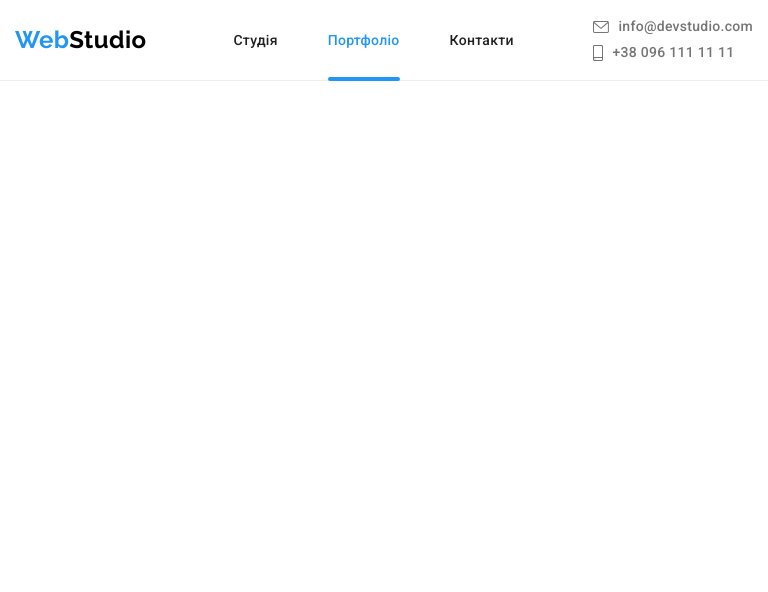
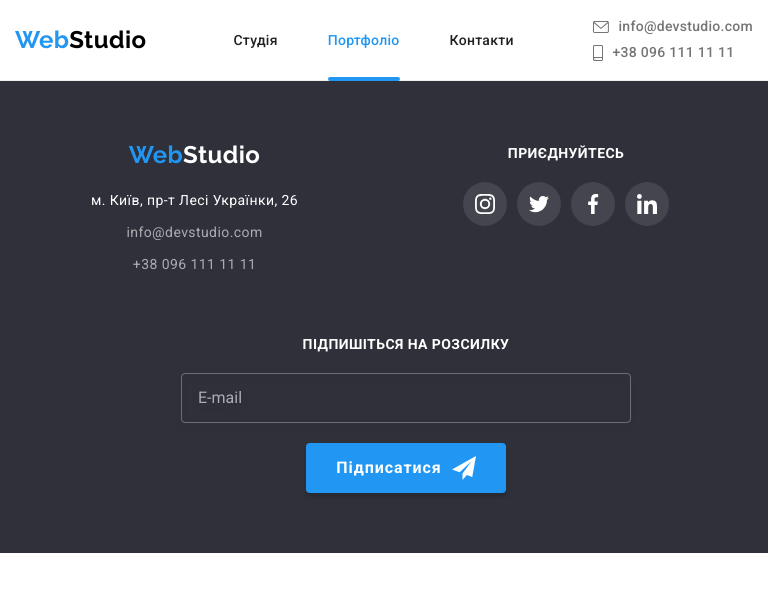
Before and after one commit to Hatrison/WebStudio, a plain HTML site: page portfolio.html in a window 768 px wide. Drawn offline with nearby package versions, Linux system fonts and the light colour scheme.

Commit message:
Remake footer to adaptive

```diff
--- a/portfolio.html
+++ b/portfolio.html
@@ -107,8 +107,8 @@
         </div>
       </div>
     </header>
-    <!-- <main>
-      <section class="portfolio section">
+    <main>
+      <!-- <section class="portfolio section">
         <div class="container">
           <h1 class="visually-hidden">Портфоліо</h1>
           <ul class="list filter-list">
@@ -700,7 +700,7 @@
             </li>
           </ul>
         </div>
-      </section>
+      </section> -->
     </main>
     <footer class="footer">
       <div class="container footer-container">
@@ -780,7 +780,7 @@
         </div>
         <div class="mailing-section">
           <p class="mailing-name">Підпишіться на розсилку</p>
-          <form>
+          <form class="footer-form">
             <input
               type="email"
               name="user-email"
@@ -797,7 +797,7 @@
           </form>
         </div>
       </div>
-    </footer> -->
+    </footer>
 
     <script src="./js/modal.js"></script>
     <script src="./js/mobile-menu.js"></script>
--- a/sass/layout/_footer.scss
+++ b/sass/layout/_footer.scss
@@ -1,16 +1,53 @@
+@media screen and (max-width: 767px) {
+  .footer-container {
+    flex-direction: column;
+    gap: 60px;
+  }
+}
+
+@media screen and (max-width: 1199px) {
+  .address-section {
+    display: flex;
+    flex-direction: column;
+    align-items: center;
+  }
+
+  .footer-contacts-list {
+    align-items: center;
+    gap: 8px;
+  }
+
+  .footer-social-links-section {
+    align-items: center;
+  }
+
+  .mailing-section {
+    display: flex;
+    flex-direction: column;
+    align-items: center;
+    gap: 20px;
+  }
+
+  .footer-form {
+    display: flex;
+    flex-direction: column;
+    align-items: center;
+    gap: 20px;
+  }
+}
+
 .footer-logo-additional-color {
   color: var(--colored-theme-main-color);
 }
 
 .footer {
   background-color: var(--bg-color);
-  padding-top: 60px;
-  padding-bottom: 60px;
+  padding: 60px 0;
 }
 
 .footer-container {
   display: flex;
-  align-items: baseline;
+  align-items: center;
 }
 
 .footer-logo {
@@ -24,16 +61,11 @@
 .footer-contacts-list {
   display: flex;
   flex-direction: column;
-  row-gap: 9px;
 }
 
 .footer-address {
   color: var(--colored-theme-main-color);
   line-height: 1.71;
-
-  &:visited {
-    color: var(--colored-theme-main-color);
-  }
 }
 
 .footer-contact {
@@ -45,15 +77,10 @@
   }
 }
 
-.address-section {
-  width: 231px;
-}
-
 .footer-social-links-section {
   display: flex;
   flex-direction: column;
   gap: 20px;
-  margin-left: 70px;
 }
 
 .footer-social-links-paragraph {
@@ -71,10 +98,6 @@
   fill: var(--colored-theme-main-color);
 }
 
-.mailing-section {
-  margin-left: 93px;
-}
-
 .mailing-name {
   font-weight: var(--main-headers-font-weight);
   line-height: 1.14;
@@ -83,8 +106,6 @@
 }
 
 .mailing-input {
-  margin-top: 20px;
-  width: 358px;
   height: 50px;
   background-color: inherit;
   border: 1px solid rgba(255, 255, 255, 0.3);
@@ -118,3 +139,60 @@
   align-items: center;
   fill: var(--colored-theme-main-color);
 }
+
+@media screen and (min-width: 480px) {
+  .mailing-input {
+    width: 450px;
+  }
+}
+
+@media screen and (min-width: 768px) and (max-width: 1199px) {
+  .footer-container {
+    align-items: flex-start;
+    flex-wrap: wrap;
+  }
+
+  .address-section {
+    margin-left: 76px;
+  }
+
+  .footer-social-links-section {
+    margin-top: 5px;
+    margin-left: 165px;
+  }
+
+  .mailing-section {
+    margin-top: 60px;
+    margin-left: 166px;
+  }
+}
+
+@media screen and (min-width: 1200px) {
+  .footer-container {
+    flex-direction: row;
+    align-items: baseline;
+  }
+
+  .address-section {
+    width: 231px;
+  }
+
+  .footer-contacts-list {
+    align-items: flex-start;
+    gap: 9px;
+  }
+
+  .footer-social-links-section {
+    align-items: flex-start;
+    margin-left: 70px;
+  }
+
+  .mailing-section {
+    margin-left: 93px;
+  }
+
+  .mailing-input {
+    margin-top: 20px;
+    width: 358px;
+  }
+}
```
Also changed, not shown: index.html (+3 -3 lines), css/main.css, css/main.min.css, 2 other files.
